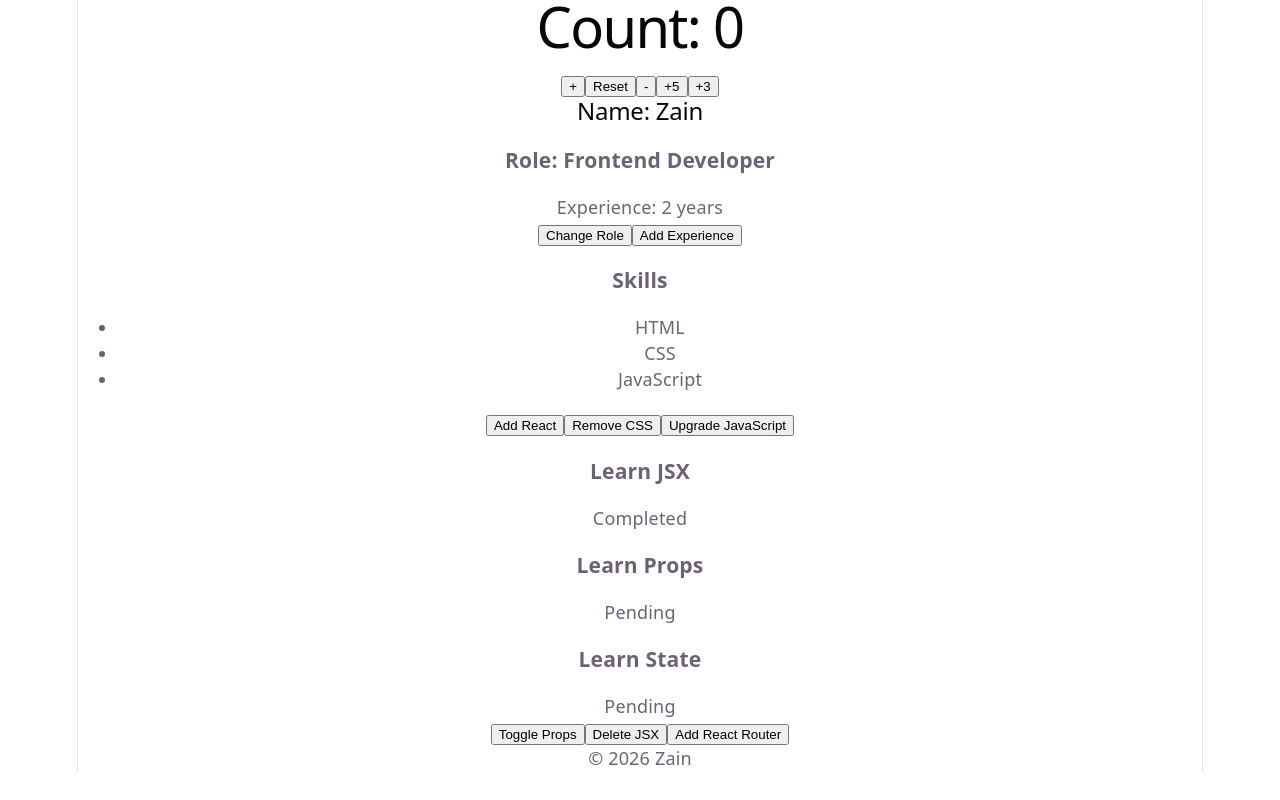
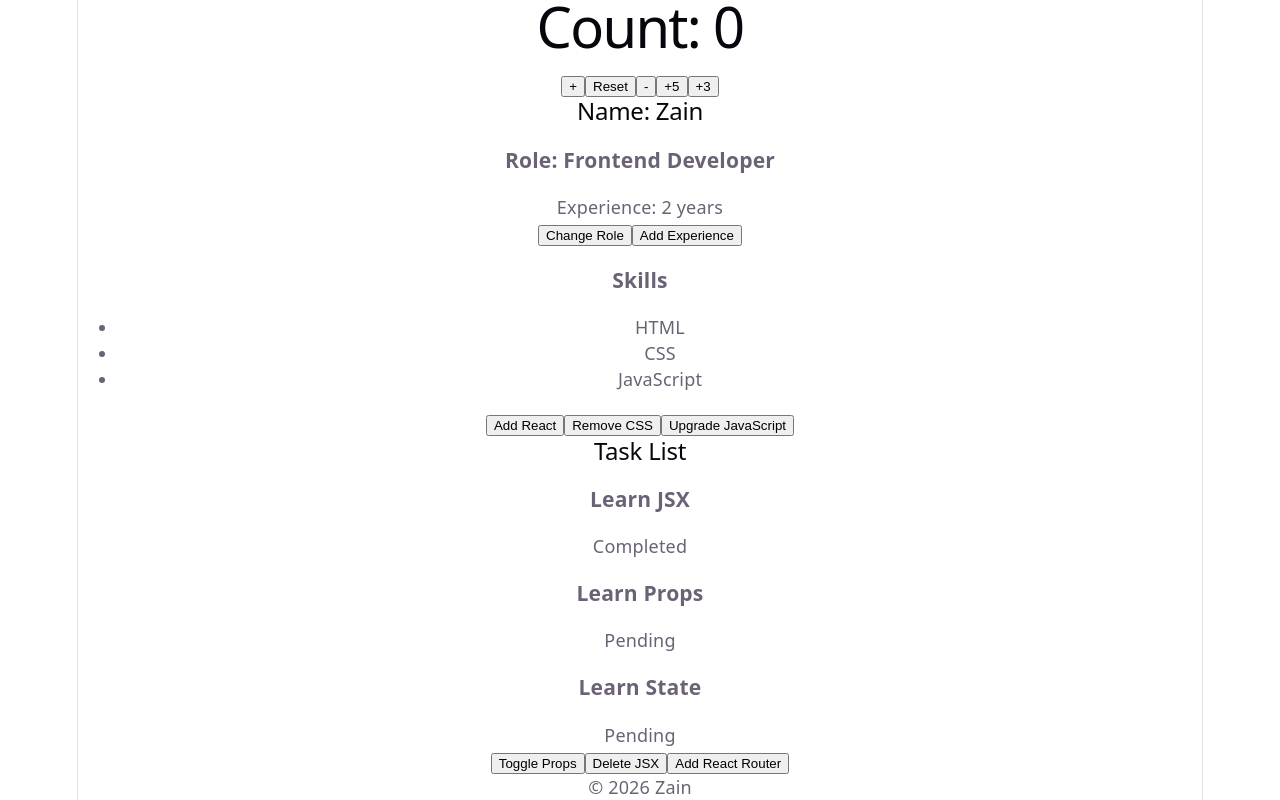
Before and after one commit to TheZainCode/react-mental-mode, a React (Vite) app: page / in a window 1280 px wide. Shown: the part 1981-2781 px from the top of the page. Before the commit the page ends 2753 px from the top, so only its background shows below. Built offline with nearby package versions, Linux system fonts and the light colour scheme.

Commit message:
feat: Making TaskList more semnatic

```diff
--- a/src/components/TaskList.jsx
+++ b/src/components/TaskList.jsx
@@ -39,7 +39,8 @@ function TaskList(){
         ]);
     }
     return(
-        <>
+        <section>
+            <h2>Task List</h2>
         {tasks.map((task) => (
             <article key={task.id}>
                 <h3>{task.title}</h3>
@@ -51,7 +52,7 @@ function TaskList(){
             <button onClick={handleDeleteJSX}>Delete JSX</button>
             <button onClick={handleAddReactRouter}>Add React Router</button>
         </div>
-        </>
+        </section>
     );
 }
 export default TaskList;
```
